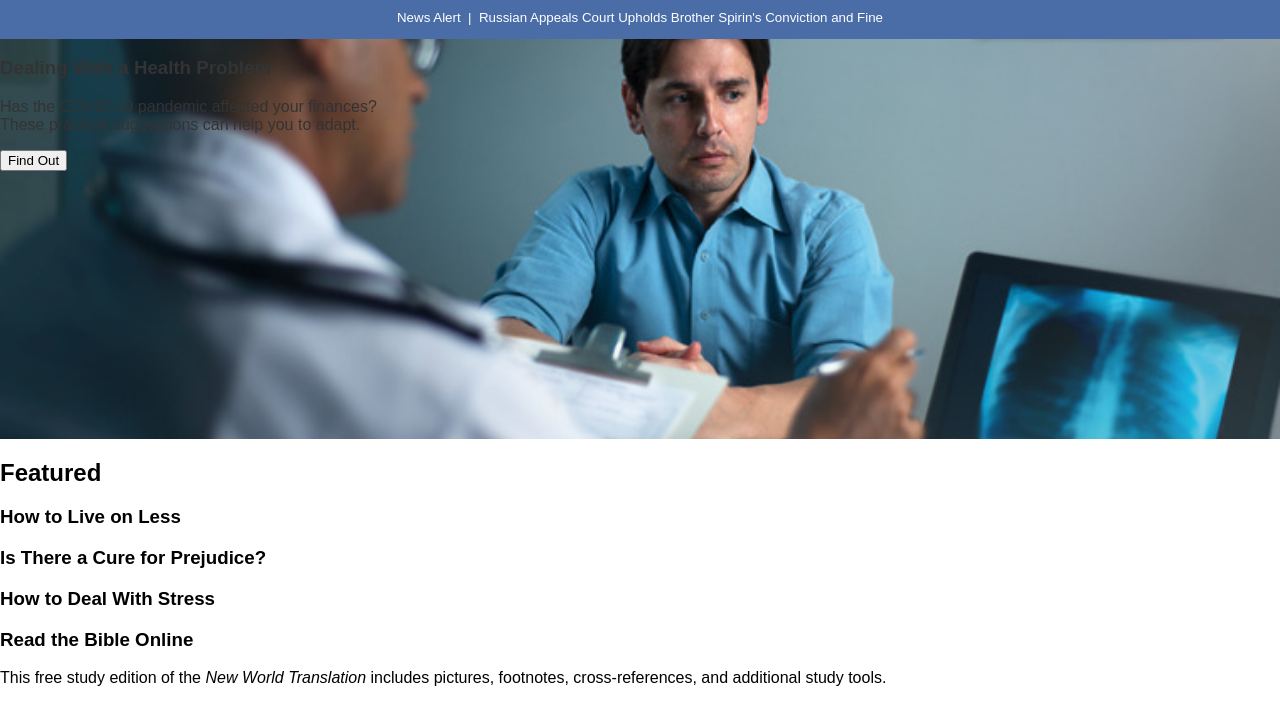
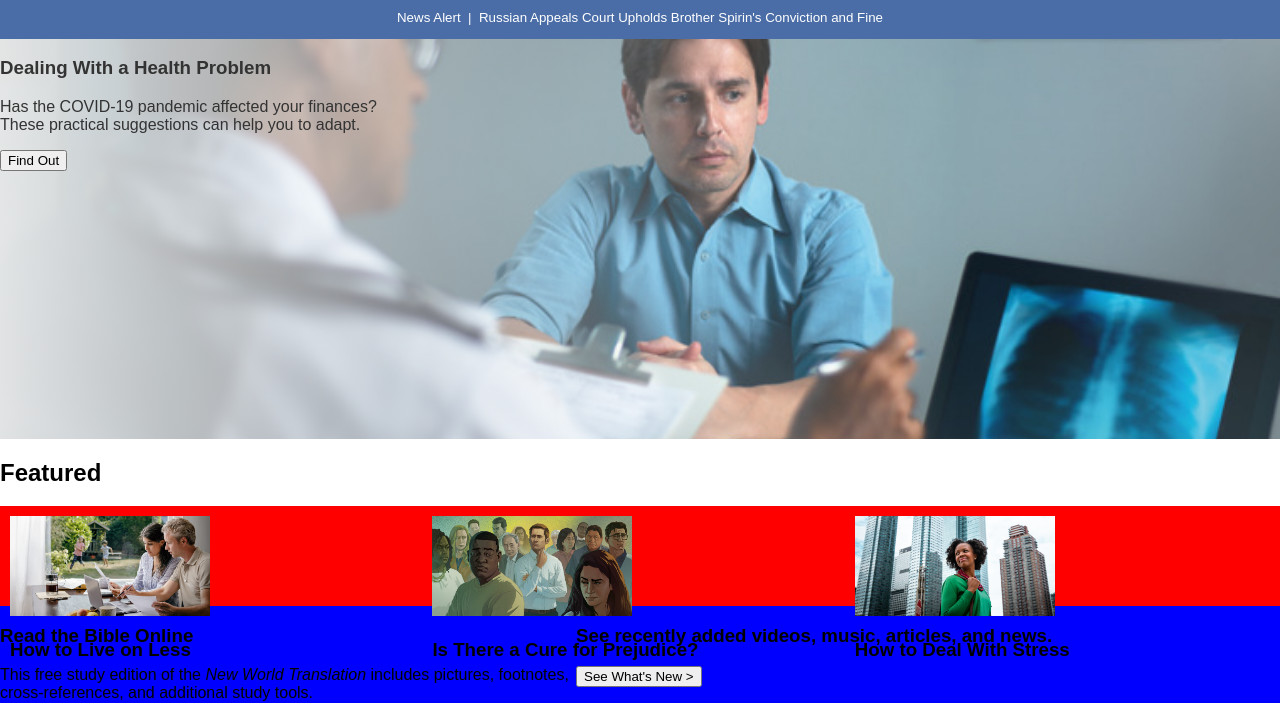
Before and after one commit to cforward5674/jw.orgcopy, a plain HTML site: page index.html in a window 1280 px wide. Shown: the part 96-799 px from the top of the page. Drawn offline with nearby package versions, Linux system fonts and the light colour scheme.

Commit message:
added featured section for SCSS and working on layout

```diff
--- /dev/null
+++ b/assets/_featured.scss
@@ -0,0 +1,28 @@
+.featured  {
+  display: grid;
+  width: 100%;
+  // margin: 30px 0px;
+  grid-template-rows: 100%;
+  grid-template-columns: 33% 33% 33%;
+  // grid-gap: 20px;
+  background-color: red;
+}
+
+.featured, img  {
+  height: 100px;
+}
+
+.featured2, .featured3, .featured4  {
+  margin-bottom: 100px;
+  padding: 10px;
+}
+
+.read  {
+  display: grid;
+  width: 100%;
+  // margin: 30px 0px;
+  grid-template-rows: 100%;
+  grid-template-columns: 45% 45%;
+  // grid-gap: 20px;
+  background-color: blue;
+}
--- a/assets/_hero.scss
+++ b/assets/_hero.scss
@@ -9,7 +9,7 @@
  .hero {
   height: 50vh;
   width: 100%;
-  background-image: url("./images/homepage-header-image.jpg");
+  background: linear-gradient(to right, rgba(247,247,247,0.9), rgba(247,247,247,0) 75%), url("./images/homepage-header-image.jpg");
   background-size: cover;
   background-position: center;
   display: flex;
@@ -17,5 +17,5 @@
   justify-content: left;
   color: #333;
   font-family: Arial,"Arial Unicode MS",sans-serif;
-  //  background: linear-gradient(to right, rgba(247,247,247,0.9), rgba(247,247,247,0) 75%);
+
  }
--- a/assets/style.scss
+++ b/assets/style.scss
@@ -1,5 +1,7 @@
 @import "./header";
 @import "./hero";
+@import "./_featured";
+
 
 body {
   margin: 0;
--- a/index.html
+++ b/index.html
@@ -39,7 +39,6 @@
   <button class="news">News Alert&nbsp;&nbsp;|&nbsp;&nbsp;Russian Appeals Court Upholds Brother Spirin's Conviction and Fine</button>
 
   <div class="hero">
-
     <span>
       <h3>Dealing With a Health Problem</h3>
         <p>Has the COVID-19 pandemic affected your finances?<br>These practical suggestions can help you to adapt.</p>
@@ -47,20 +46,26 @@
     </span>
   </div>
 
+  <div class="featured1">
+    <h2 class="section-heading">Featured</h2>
+  </div>
 <div class="featured">
-        <h2 class="section-heading">Featured</h2>
-        <div>
+  <div class="featured2">
+    <img src="./assets/images/how-to-live-on-less.jpg">
       <h3>How to Live on Less</h3>
     </div>
-        <div>
+  <div class="featured3">
+    <img src="./assets/images/is-there-aCure.jpg">
     <h3>Is There a Cure for Prejudice?</h3>
   </div>
-        <div>
+  <div class="featured4">
+    <img src="./assets/images/deal-with-stress.jpg">
       <h3>How to Deal With Stress</h3>
     </div>
   </div>
+</div>
 
-  <div class="featured1">
+<div class="read">
   <div>
     <h3>Read the Bible Online</h3>
     <p>This free study edition of the <i>New World Translation</i> includes pictures, footnotes, cross-references, and additional study tools.</p>
```
Also changed, not shown: assets/style.css, 1 other file. Lines whose indentation alone changed are shown as unchanged.
